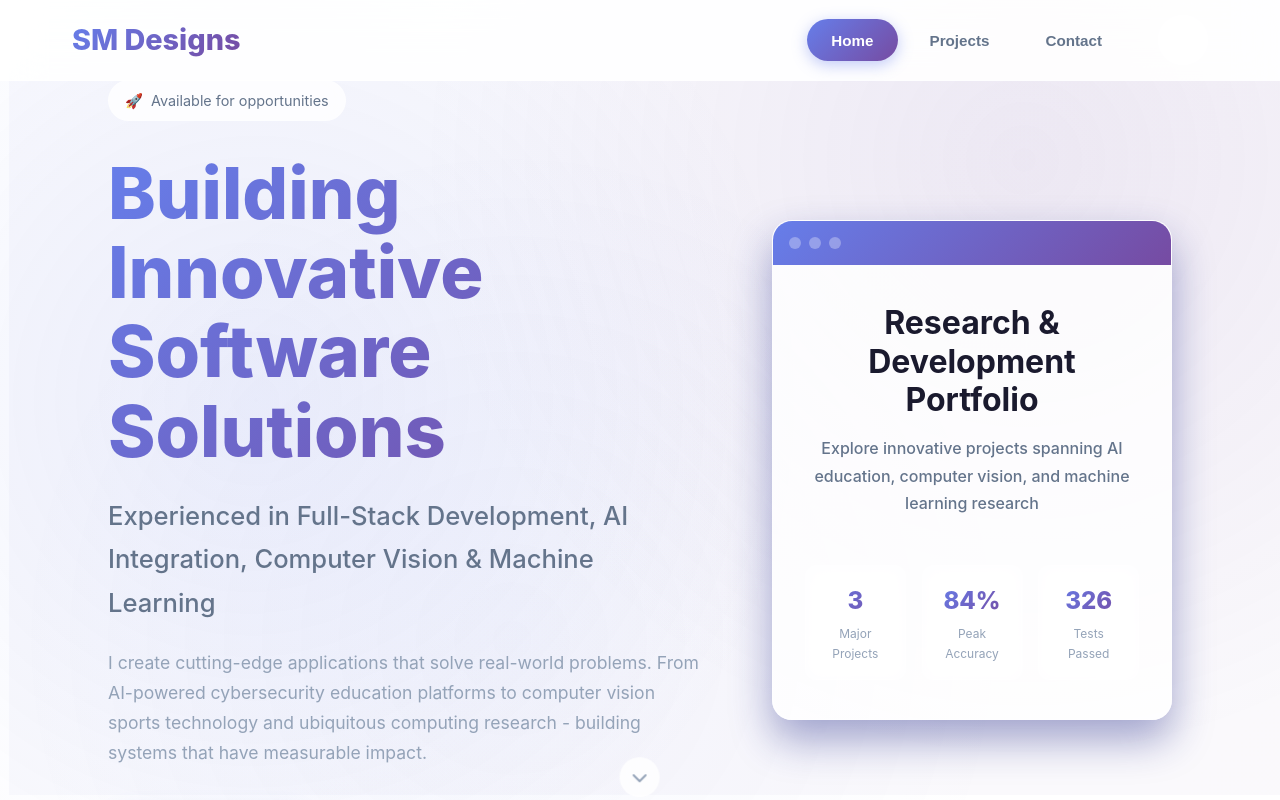
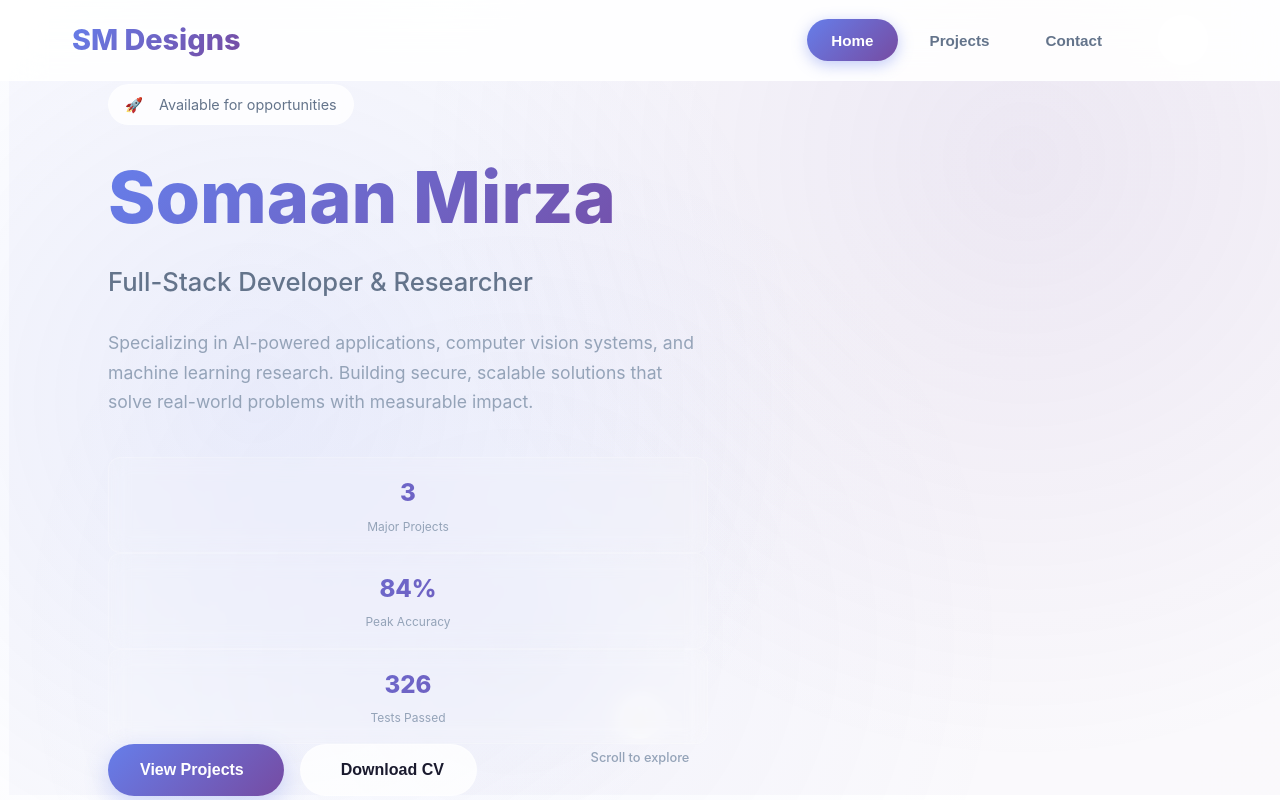
Before and after one commit to Somaan/project-portfolio, a React (Vite) app in the folder project-portfolio-main/: page / in a window 1280 px wide. Shown: the top 800 px of the page. Built offline with nearby package versions, Linux system fonts and the light colour scheme.

Commit message:
Adding it to Hero.jsx

```diff
--- a/project-portfolio-main/src/components/Hero.jsx
+++ b/project-portfolio-main/src/components/Hero.jsx
@@ -1,6 +1,6 @@
 import React, { useState, useEffect } from "react";
 import { FontAwesomeIcon } from "@fortawesome/react-fontawesome";
-import { faChevronDown, faMouse } from "@fortawesome/free-solid-svg-icons";
+import { faChevronDown } from "@fortawesome/free-solid-svg-icons";
 
 const Hero = ({ scrollToSection }) => {
   const [isMobile, setIsMobile] = useState(false);
@@ -32,8 +32,8 @@ const Hero = ({ scrollToSection }) => {
   // Download CV function
   const handleDownloadCV = () => {
     const link = document.createElement("a");
-    link.href = "/documents/Somaan-Mirza-CV.pdf";
-    link.download = "Somaan-Mirza-CV.pdf";
+    link.href = "/documents/Somaan_Mirza_CV.pdf";
+    link.download = "Somaan_Mirza_CV.pdf";
     link.click();
   };
 
@@ -52,21 +52,38 @@ const Hero = ({ scrollToSection }) => {
         {/* Hero Content */}
         <div className="hero-content">
           {/* Status Badge */}
-          <div className="hero-badge">Available for opportunities</div>
+          <div className="hero-badge">
+            <span className="badge-dot"></span>
+            Available for opportunities
+          </div>
 
-          <h1 className="hero-title">Building Innovative Software Solutions</h1>
+          <h1 className="hero-title">Somaan Mirza</h1>
 
-          <p className="hero-subtitle">
-            Experienced in Full-Stack Development, AI Integration, Computer
-            Vision & Machine Learning
+          <p className="hero-subtitle">Full-Stack Developer & Researcher</p>
+
+          <p className="hero-description">
+            Specializing in AI-powered applications, computer vision systems,
+            and machine learning research. Building secure, scalable solutions
+            that solve real-world problems with measurable impact.
           </p>
 
-          <p className="hero-description">
-            I create cutting-edge applications that solve real-world problems.
-            From AI-powered cybersecurity education platforms to computer vision
-            sports technology and ubiquitous computing research - building
-            systems that have measurable impact.
-          </p>
+          {/* Quick Stats - Cleaner Version */}
+          <div className="hero-stats">
+            <div className="stat-item">
+              <span className="stat-number">3</span>
+              <span className="stat-label">Major Projects</span>
+            </div>
+            <div className="stat-divider"></div>
+            <div className="stat-item">
+              <span className="stat-number">84%</span>
+              <span className="stat-label">Peak Accuracy</span>
+            </div>
+            <div className="stat-divider"></div>
+            <div className="stat-item">
+              <span className="stat-number">326</span>
+              <span className="stat-label">Tests Passed</span>
+            </div>
+          </div>
 
           {/* Call-to-Action Buttons */}
           <div className="hero-buttons">
@@ -75,8 +92,8 @@ const Hero = ({ scrollToSection }) => {
               onClick={handleViewProjects}
               aria-label="View my projects"
             >
-              <i className="fas fa-rocket" aria-hidden="true"></i>
-              Explore My Work
+              View Projects
+              <i className="fas fa-arrow-right" aria-hidden="true"></i>
             </button>
 
             <button
@@ -89,48 +106,6 @@ const Hero = ({ scrollToSection }) => {
             </button>
           </div>
         </div>
-
-        {/* Interactive Demo Window */}
-        <div className="hero-demo">
-          <div className="demo-window">
-            {/* Demo Window Header */}
-            <div className="demo-header">
-              <div className="demo-dots">
-                <div className="demo-dot"></div>
-                <div className="demo-dot"></div>
-                <div className="demo-dot"></div>
-              </div>
-            </div>
-
-            {/* Demo Content */}
-            <div className="demo-content">
-              <div className="demo-icon">
-                <i className="fas fa-code" aria-hidden="true"></i>
-              </div>
-              <h3>Research & Development Portfolio</h3>
-              <p className="demo-text">
-                Explore innovative projects spanning AI education, computer
-                vision, and machine learning research
-              </p>
-
-              {/* Quick Stats */}
-              <div className="quick-stats">
-                <div className="stat-item">
-                  <span className="stat-number">3</span>
-                  <span className="stat-label">Major Projects</span>
-                </div>
-                <div className="stat-item">
-                  <span className="stat-number">84%</span>
-                  <span className="stat-label">Peak Accuracy</span>
-                </div>
-                <div className="stat-item">
-                  <span className="stat-number">326</span>
-                  <span className="stat-label">Tests Passed</span>
-                </div>
-              </div>
-            </div>
-          </div>
-        </div>
       </div>
 
       {/* Conditional Scroll Indicator */}
@@ -139,10 +114,7 @@ const Hero = ({ scrollToSection }) => {
           <div className="scroll-arrow">
             <FontAwesomeIcon icon={faChevronDown} />
           </div>
-          <span>
-            <FontAwesomeIcon icon={faMouse} />
-            {isMobile ? "Tap to explore" : "Scroll to explore"}
-          </span>
+          <span>Scroll to explore</span>
         </div>
       )}
     </section>
```
Also changed, not shown: 1 other file (tests, documents, lock files or other folders).
